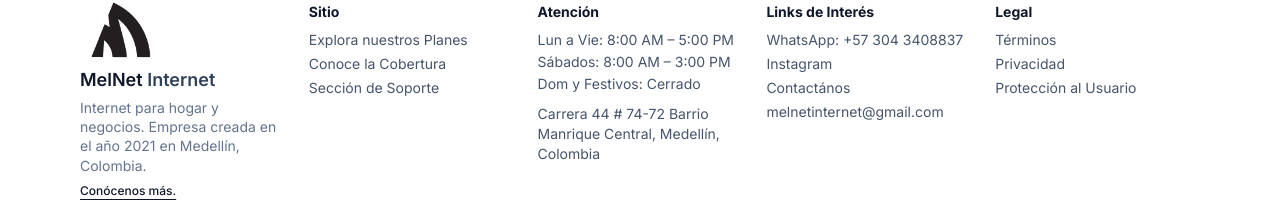
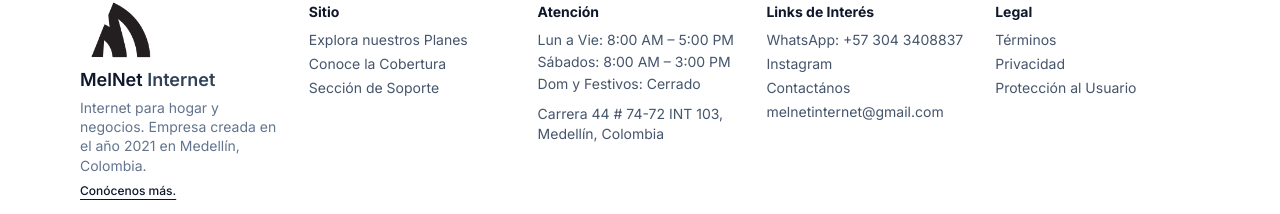
Before and after one commit to YurleisZg/website_melnet, a Next.js app: page / in a window 1280 px wide. Shown: the part 6307-6521 px from the top of the page. Built offline with nearby package versions, Linux system fonts and the light colour scheme.

Commit message:
fix: update address in footer for accuracy

```diff
--- a/components/layout/Footer.tsx
+++ b/components/layout/Footer.tsx
@@ -32,7 +32,7 @@ export default function Footer() {
             <p>Lun a Vie: 8:00 AM – 5:00 PM</p>
             <p>Sábados: 8:00 AM – 3:00 PM</p>
             <p>Dom y Festivos: Cerrado</p>
-            <p className="pt-2">Carrera 44 # 74-72 Barrio Manrique Central, Medellín, Colombia</p>
+            <p className="pt-2">Carrera 44 # 74-72 INT 103, Medellín, Colombia</p>
           </div>
         </div>
 
```
